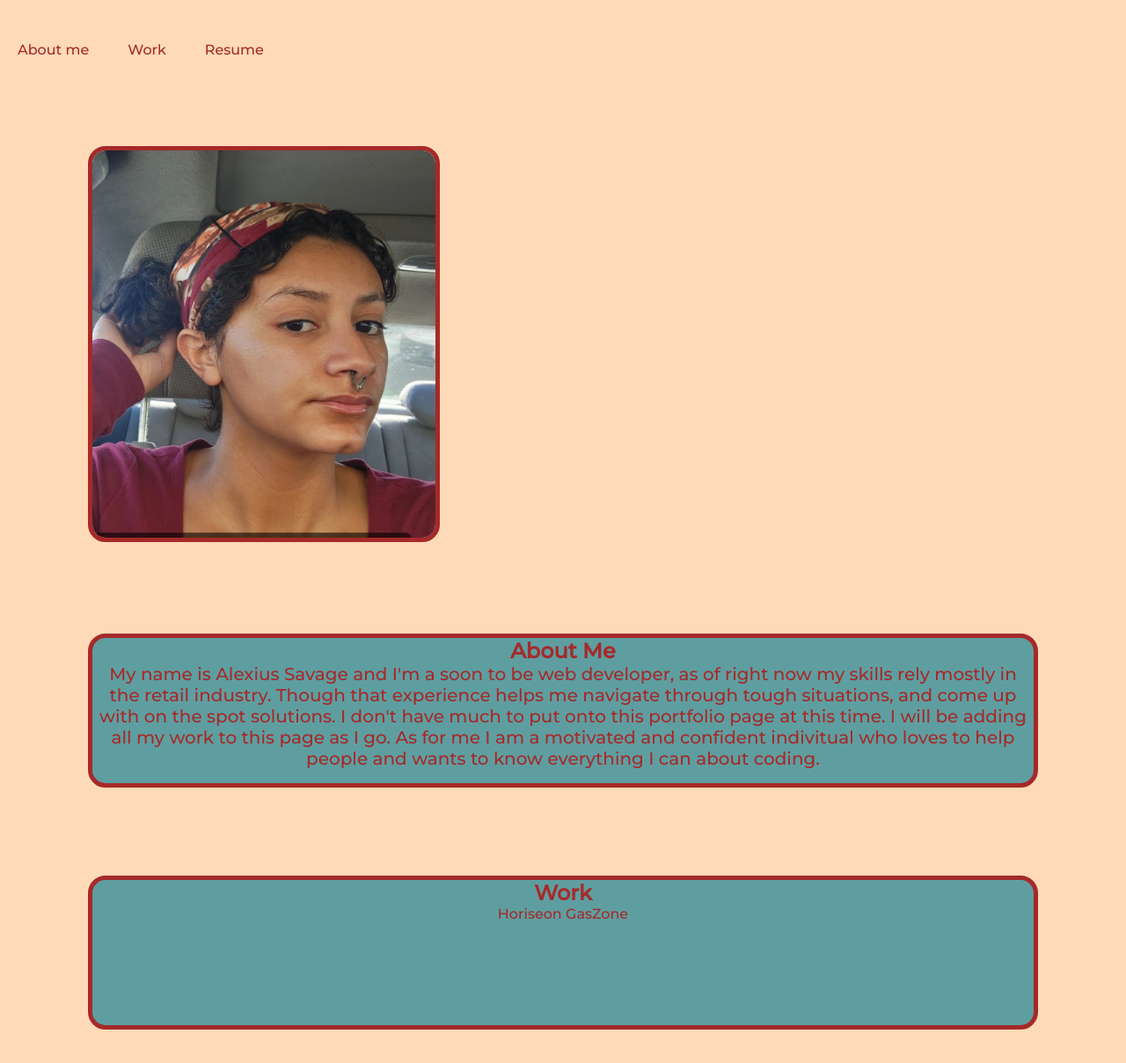
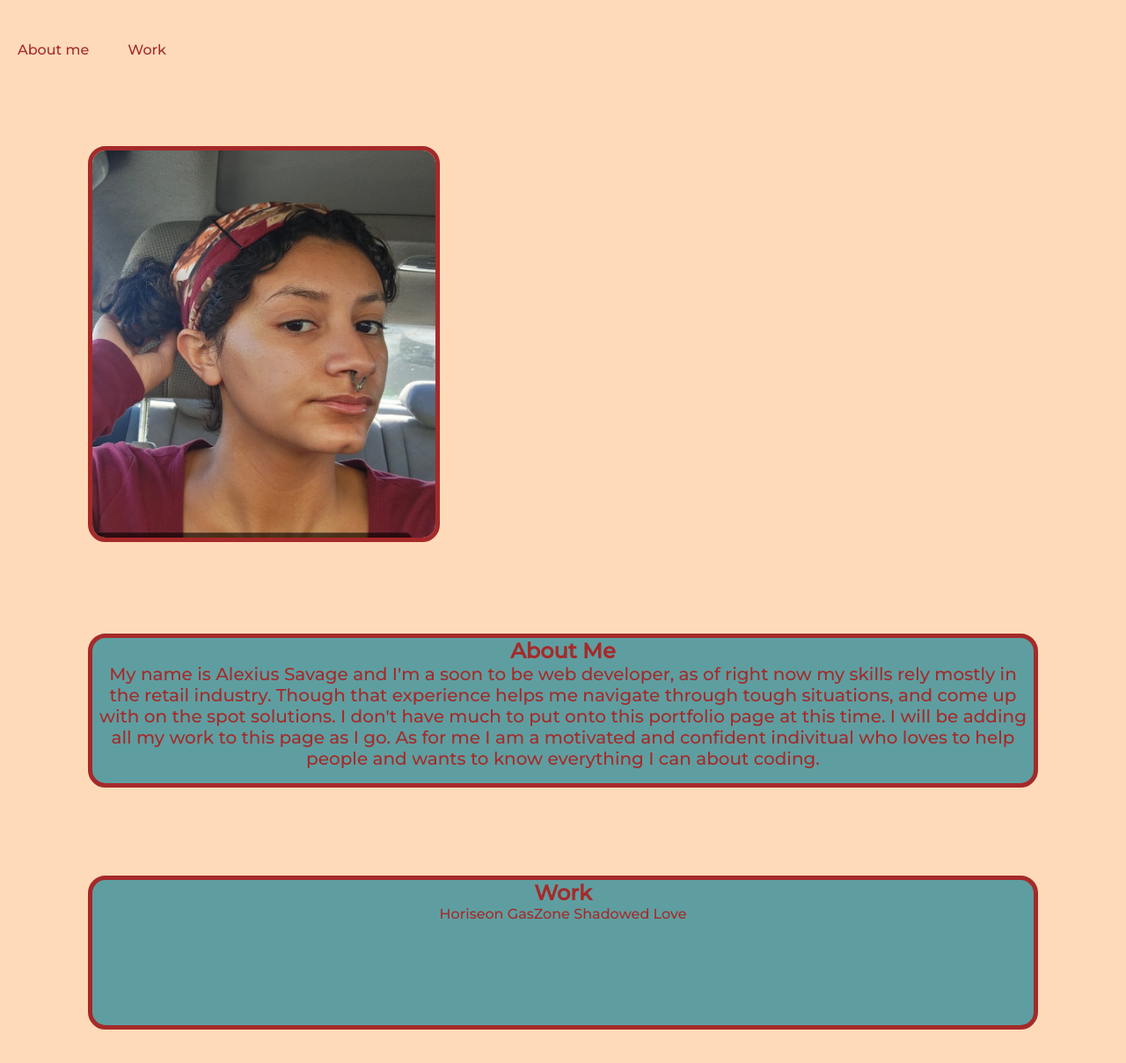
Before and after one commit to Asavage650/portfolio-alexius-savage, a plain HTML site: page index.html in a window 1280 px wide. Shown: the part 92-1300 px from the top of the page at 88% size. Drawn offline with Linux system fonts and the light colour scheme.

Commit message:
added project 2

```diff
--- a/index.html
+++ b/index.html
@@ -17,7 +17,7 @@
             <ul class="nav-links">
                 <li><a href="#About-me">About me</a></li>
                 <li><a href="#Work">Work</a></li>
-                <li><a href="/Alexius-Savage.pdf">Resume</a></li>
+                <!-- <li><a href="/Alexius-Savage.pdf">Resume</a></li> -->
             </ul>
         </nav>
 <section class="img">
@@ -35,6 +35,7 @@
     <h1>Work</h1>
     <a href="https://asavage650.github.io/savage-horiseon/"> Horiseon</a>
     <a href="https://asavage650.github.io/GasZone-locator/">GasZone</a>
+    <a href="https://github.com/gracexcabrera/Shadowed">Shadowed Love</a>
 </section>
 </body>
 
```
Also changed, not shown: 1 other file.
